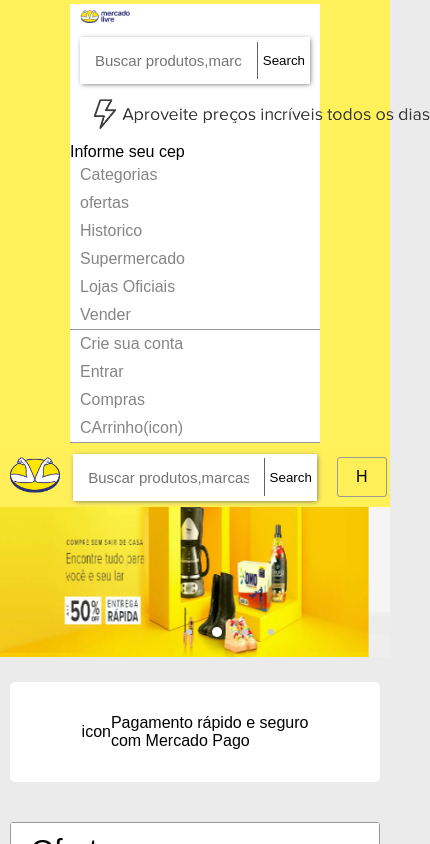
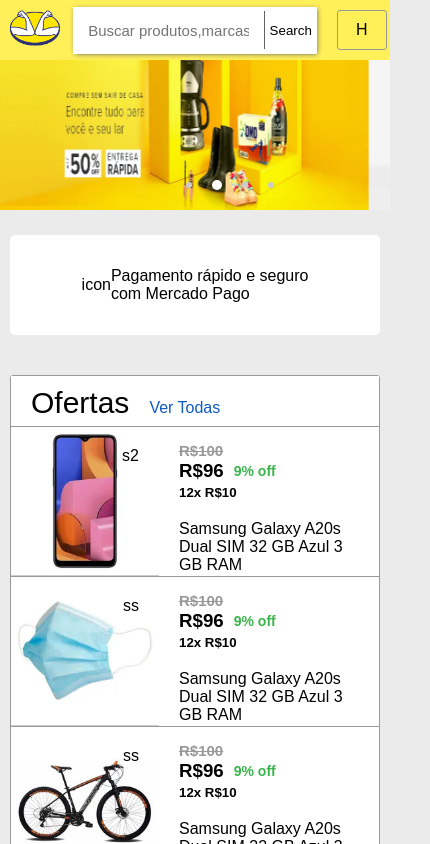
Before and after one commit to lluper/test-viscom-luper-shop, a React (Create React App) app: page / in a window 390 px wide. Shown: the top 844 px of the page, 430 px wide, since content can reach past the window. Built offline with nearby package versions, Linux system fonts and the light colour scheme.

Commit message:
MODIFIED custom css

```diff
--- a/src/components/NavBar/index.css
+++ b/src/components/NavBar/index.css
@@ -1,6 +1,6 @@
 nav{
     min-width: 10vw;
-    background-color: #fff159;
+    background-color: var(--yellow-primary);
     padding: 4px 70px;
 }
 ul{
@@ -25,14 +25,27 @@
 }
 
 .navMenu__link{
-    color: #6d6d6d;
+    color: var(--nav-link);
     transition: .4s;
 }
 
 .navMenu__link:hover{
-    color:#2c2c2c;
+    color:var(--nav-link-hover);
 }
 
 .navMenu__picture{
     width: 350px;
 }
+
+@media screen and (max-width: 992px) {
+  nav{
+      display: none;
+  }
+}
+
+  /* On screens that are 600px or less, set the background color to olive */
+@media screen and (max-width: 600px) {
+    nav{
+        display: none;
+    }
+}
```
